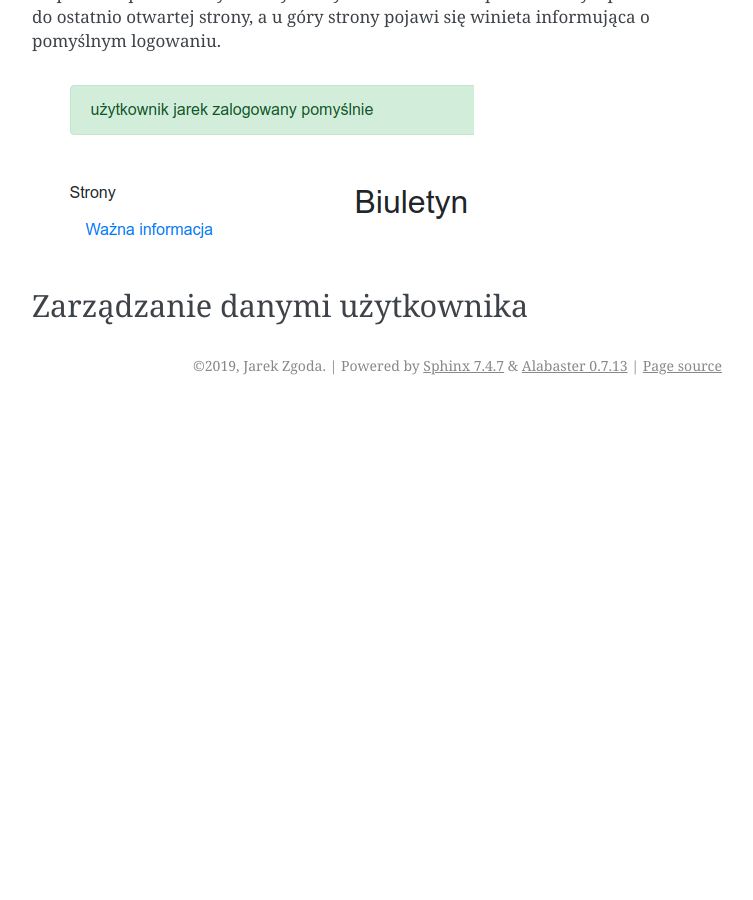
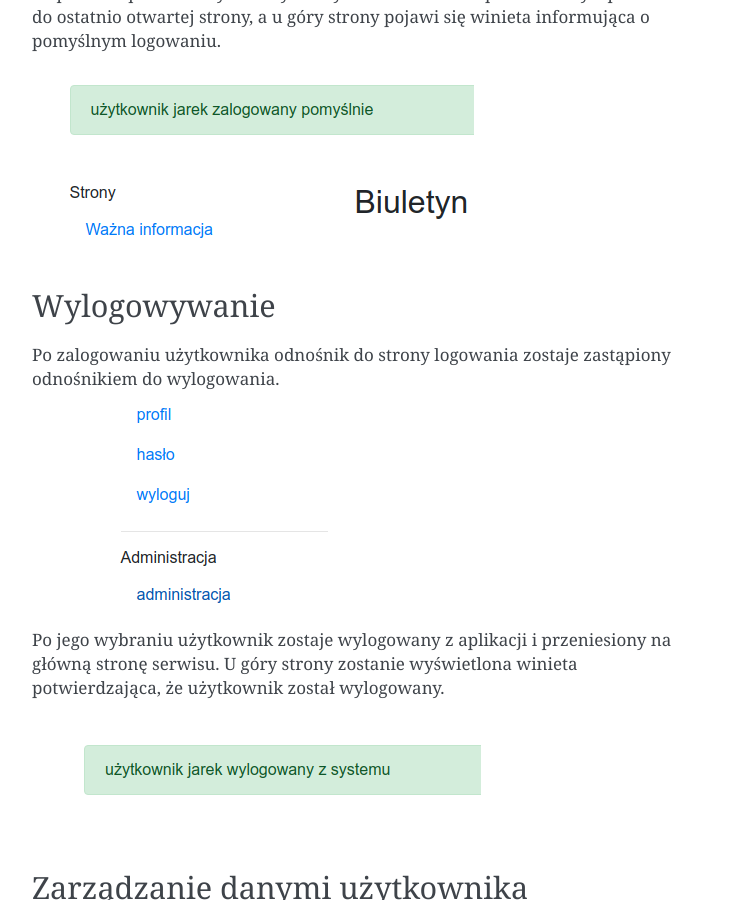
Before and after one commit to zgoda/bip, a Sphinx documentation site: the page built from docs/userguide.rst, in a window 1280 px wide and 900 px high, scrolled down 976 px. Shown: the whole window, without its empty margins (388-1141 px from the left). Built offline with Sphinx 7.4.7, drawn with Linux system fonts in a browser that asks for light colours; before the commit the page ends 1381 px from its top, so only the background shows below that.

Commit message:
Logging out

```diff
--- a/docs/userguide.rst
+++ b/docs/userguide.rst
@@ -18,5 +18,16 @@ Po podaniu prawidłowych danych użytkownik zostanie przeniesiony z powrotem do
 
 .. image:: /_static/login_confirmed.png
 
+Wylogowywanie
+-------------
+
+Po zalogowaniu użytkownika odnośnik do strony logowania zostaje zastąpiony odnośnikiem do wylogowania.
+
+.. image:: /_static/logout_link.png
+
+Po jego wybraniu użytkownik zostaje wylogowany z aplikacji i przeniesiony na główną stronę serwisu. U góry strony zostanie wyświetlona winieta potwierdzająca, że użytkownik został wylogowany.
+
+.. image:: /_static/logout_confirmed.png
+
 Zarządzanie danymi użytkownika
 ------------------------------
```
Also changed, not shown: docs/_static/logout_confirmed.png (added), docs/_static/logout_link.png (added).
